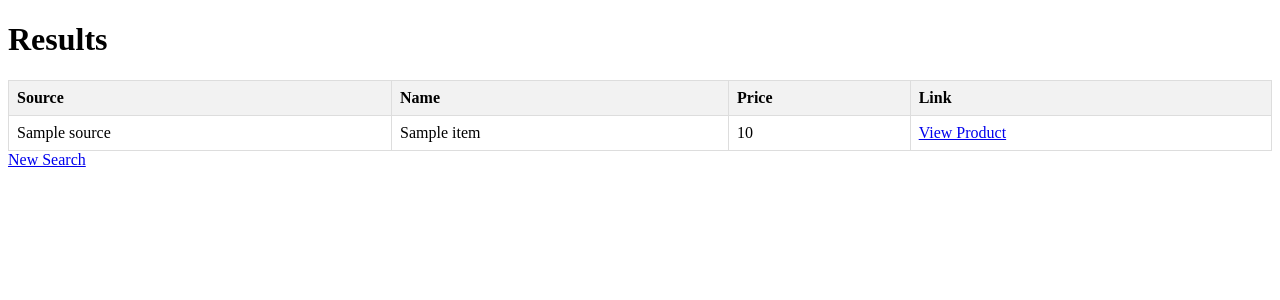
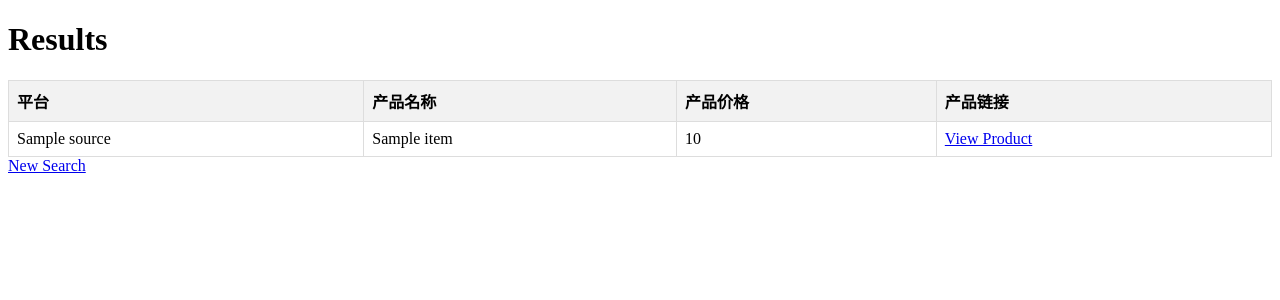
Before and after one commit to langhuaya/Product-inquiry, a Flask app: template templates/results.html in a window 1280 px wide. Shown: the top 300 px of the page. Run offline with Flask 3, Linux system fonts and the light colour scheme; the template is opened without the code that fills it: most values are stand-ins (such as "Sample title", 1, 10 or a date in 2020).

Commit message:
Update results.html

```diff
--- a/templates/results.html
+++ b/templates/results.html
@@ -23,10 +23,10 @@
     {% if data %}
         <table>
             <tr>
-                <th>Source</th>
-                <th>Name</th>
-                <th>Price</th>
-                <th>Link</th>
+                <th>平台</th>
+                <th>产品名称</th>
+                <th>产品价格</th>
+                <th>产品链接</th>
             </tr>
             {% for item in data %}
             <tr>
```
